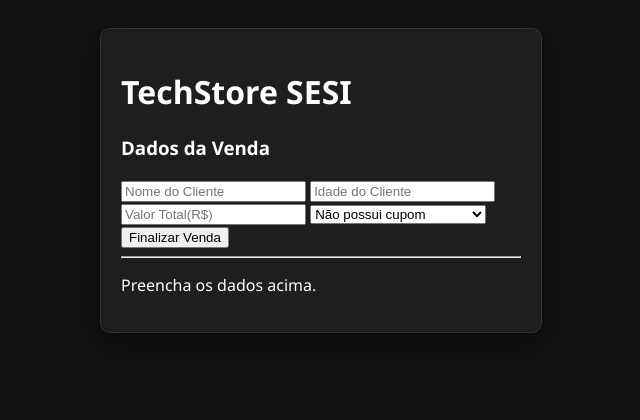
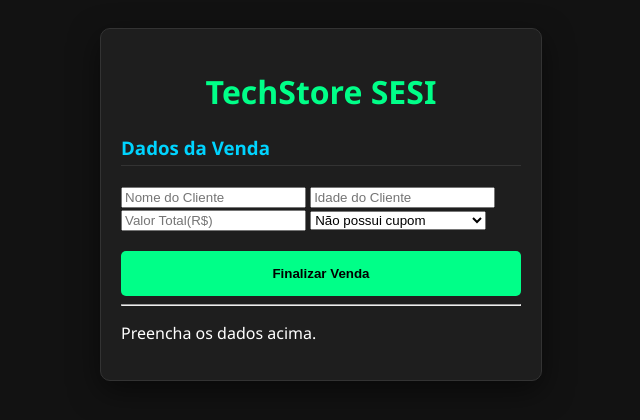
Before and after one commit to GustavoGarlet/FrontEnd_SESI, a plain HTML site: page index.html in a window 1280 px wide. Shown: the whole page, without its empty margins (319-959 px from the left). Drawn offline with Linux system fonts and the light colour scheme.

Commit message:
Aprendendo CSS

```diff
--- a/style.css
+++ b/style.css
@@ -1,11 +1,12 @@
-body{
+body {
     background-color: #121212;
     color: #ffffff;
-    font-family:'Segoe UI', sans-serif;
+    font-family: 'Segoe UI', sans-serif;
     display: flex;
     justify-content: center;
     padding: 20px;
 }
+
 .container {
     width: 400px;
     background-color: #1e1e1e;
@@ -14,3 +15,37 @@
     border: 1px solid #333;
     box-shadow: 0 10px 30px rgba(0,0,0,0.5);
 }
+
+h1 {
+    color: #00ff88;
+    text-align: center;
+}
+
+h3 {
+    color: #00d4ff;
+    border-bottom: 1px solid #333;
+    padding-bottom: 5px;
+}
+
+.card {
+    background: #252525;
+    padding: 15px;
+    border-radius: 5px;
+    border-left: 5px solid #00ff88;
+}
+
+button {
+    width: 100%;
+    padding: 15px;
+    margin-top: 20px;
+    background-color: #00ff88;
+    border: none;
+    border-radius: 5px;
+    font-weight: bold;
+    cursor: pointer;
+    transition: 0.3s;
+}
+
+button:hover {
+    background-color: #00cc6e;
+}
```
